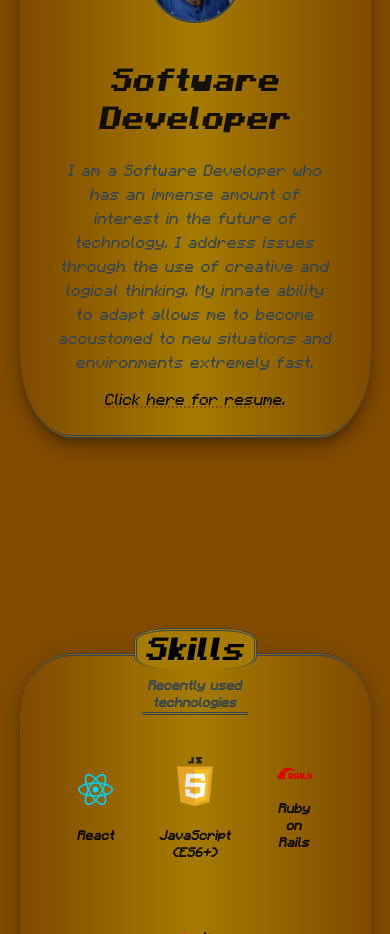
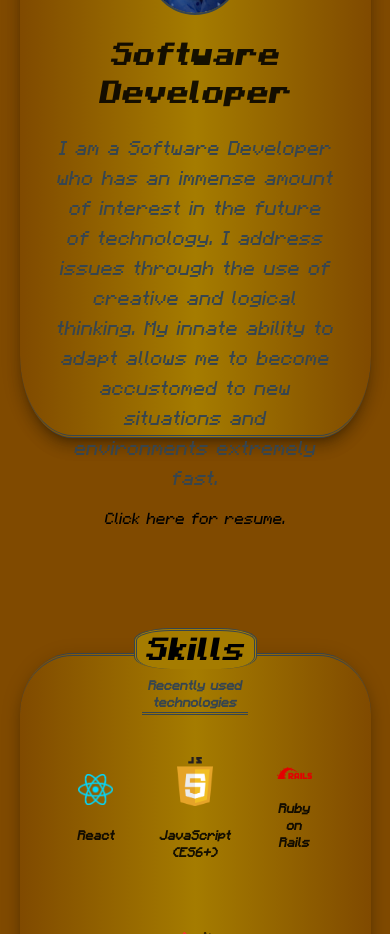
Before and after one commit to Nimeroo/Portfolio, a React (Create React App) app in the folder client/: page / in a window 390 px wide. Shown: the part 940-1874 px from the top of the page. Built offline with nearby package versions, Linux system fonts and the light colour scheme; no server answers.

Commit message:
about containter given more height on mobile

```diff
--- a/client/src/Components/About/About.css
+++ b/client/src/Components/About/About.css
@@ -59,6 +59,7 @@
   width: 70%;
   color: #36454f;
   font-family: McFont;
+  font-size: 20px;
 }
 
 #resume-link {
@@ -79,7 +80,7 @@
   #about-cont {
     flex-direction: column;
     align-items: center;
-    height: 30em;
+    height: 40em;
   }
 
   #about-info {
```
